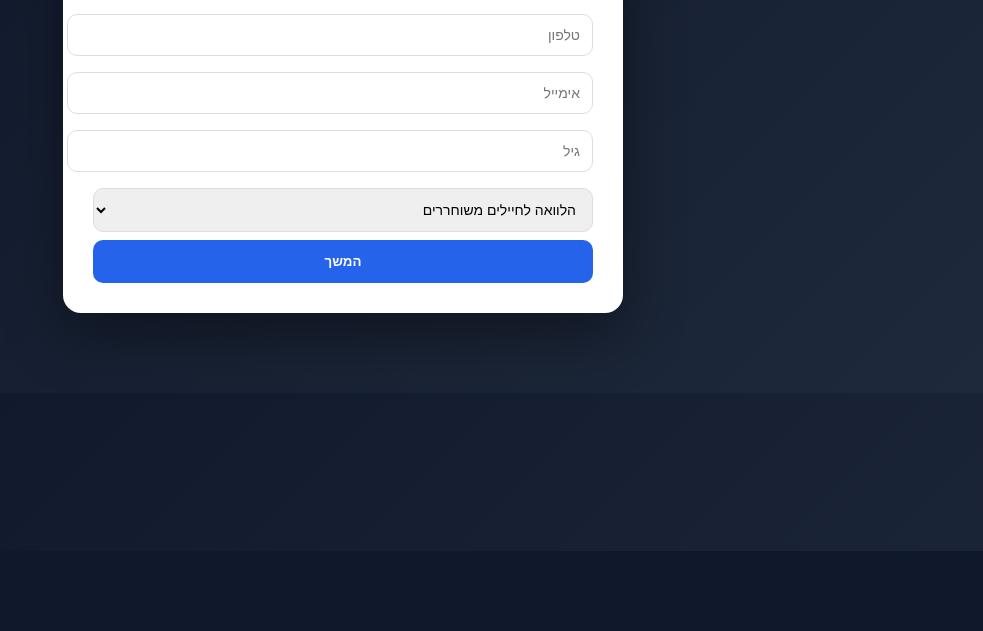
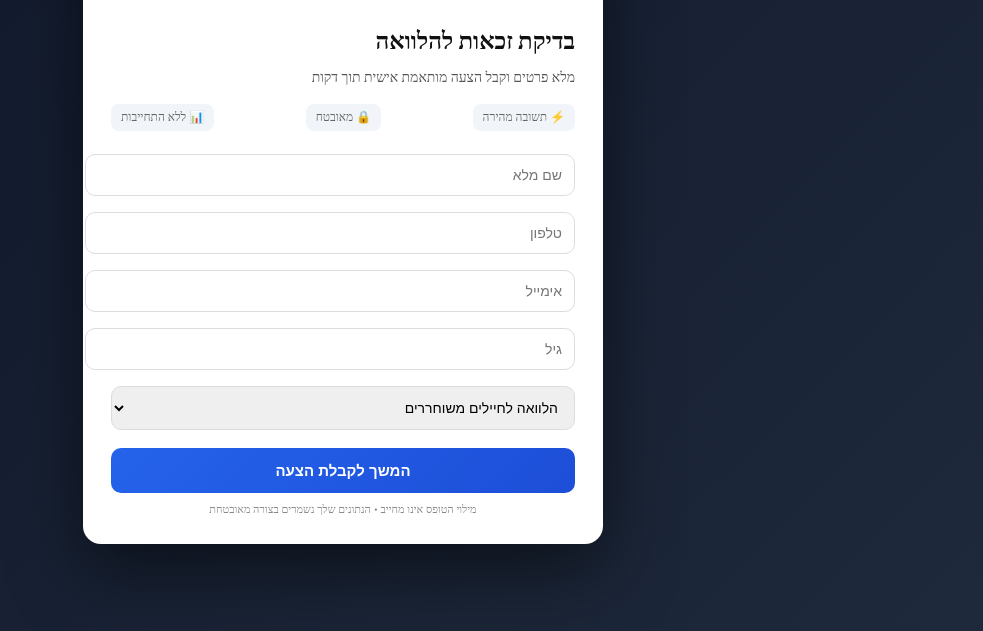
Before and after one commit to yankeisking-dev/lead-site, a Flask app: page / in a window 1280 px wide. Shown: the part 249-880 px from the top of the page, without its empty margins (297-1280 px from the left). Before the commit the page ends 800 px from the top, so only its background shows below. Run offline with Flask 3, Linux system fonts and the light colour scheme.

Commit message:
Update index.html

```diff
--- a/templates/index.html
+++ b/templates/index.html
@@ -7,6 +7,7 @@
 <link href="https://fonts.googleapis.com/css2?family=Rubik:wght@300;400;600;700&display=swap" rel="stylesheet">
 
 <style>
+
 body{
     margin:0;
     font-family:Rubik;
@@ -15,26 +16,69 @@ body{
     direction:rtl;
 }
 
+/* HERO BACKGROUND */
+.hero{
+    display:flex;
+    justify-content:center;
+    align-items:center;
+    min-height:100vh;
+    padding:40px 20px;
+}
+
+/* CARD */
 .container{
-    max-width:500px;
-    margin:80px auto;
+    width:100%;
+    max-width:520px;
     background:white;
     color:#111;
-    padding:30px;
     border-radius:18px;
-    box-shadow:0 20px 60px rgba(0,0,0,0.4);
+    box-shadow:0 25px 70px rgba(0,0,0,0.5);
+    overflow:hidden;
+}
+
+/* TOP IMAGE SECTION */
+.header-image{
+    height:160px;
+    background:
+        linear-gradient(rgba(0,0,0,0.35),rgba(0,0,0,0.35)),
+        url("https://images.unsplash.com/photo-1521791136064-7986c2920216?auto=format&fit=crop&w=1200&q=80");
+    background-size:cover;
+    background-position:center;
+}
+
+/* CONTENT */
+.content{
+    padding:28px;
 }
 
 h1{
-    font-size:22px;
-    margin-bottom:10px;
+    font-size:24px;
+    margin:0 0 6px;
+    font-weight:700;
 }
 
 p{
     color:#555;
     font-size:14px;
+    margin-bottom:18px;
 }
 
+/* TRUST STRIP */
+.trust{
+    display:flex;
+    justify-content:space-between;
+    font-size:12px;
+    color:#666;
+    margin-bottom:15px;
+}
+
+.badge{
+    background:#f1f5f9;
+    padding:6px 10px;
+    border-radius:8px;
+}
+
+/* FORM */
 input,select{
     width:100%;
     padding:12px;
@@ -42,31 +86,62 @@ input,select{
     border-radius:10px;
     border:1px solid #ddd;
     font-size:14px;
+    outline:none;
 }
 
+input:focus,select:focus{
+    border-color:#2563eb;
+}
+
+/* BUTTON */
 button{
     width:100%;
     padding:14px;
     border:none;
     border-radius:10px;
-    background:#2563eb;
+    background:linear-gradient(135deg,#2563eb,#1d4ed8);
     color:white;
-    font-weight:600;
+    font-weight:700;
     cursor:pointer;
+    margin-top:10px;
+    font-size:15px;
+    transition:0.2s;
 }
 
 button:hover{
-    background:#1d4ed8;
+    transform:translateY(-1px);
+    opacity:0.95;
 }
+
+/* SMALL TEXT */
+.small{
+    font-size:11px;
+    color:#888;
+    text-align:center;
+    margin-top:10px;
+}
+
 </style>
 </head>
 
 <body>
 
+<div class="hero">
+
 <div class="container">
 
+    <div class="header-image"></div>
+
+    <div class="content">
+
         <h1>בדיקת זכאות להלוואה</h1>
-<p>מלא פרטים וקבל הצעה תוך דקות</p>
+        <p>מלא פרטים וקבל הצעה מותאמת אישית תוך דקות</p>
+
+        <div class="trust">
+            <div class="badge">⚡ תשובה מהירה</div>
+            <div class="badge">🔒 מאובטח</div>
+            <div class="badge">📊 ללא התחייבות</div>
+        </div>
 
         <form method="POST" action="/step2">
 
@@ -81,9 +156,16 @@ button:hover{
                 <option value="רכב">הלוואה לרכב</option>
             </select>
 
-<button>המשך</button>
+            <button>המשך לקבלת הצעה</button>
 
         </form>
+
+        <div class="small">
+            מילוי הטופס אינו מחייב • הנתונים שלך נשמרים בצורה מאובטחת
+        </div>
+
+    </div>
+</div>
 
 </div>
 
```
Lines whose indentation alone changed are shown as unchanged.
